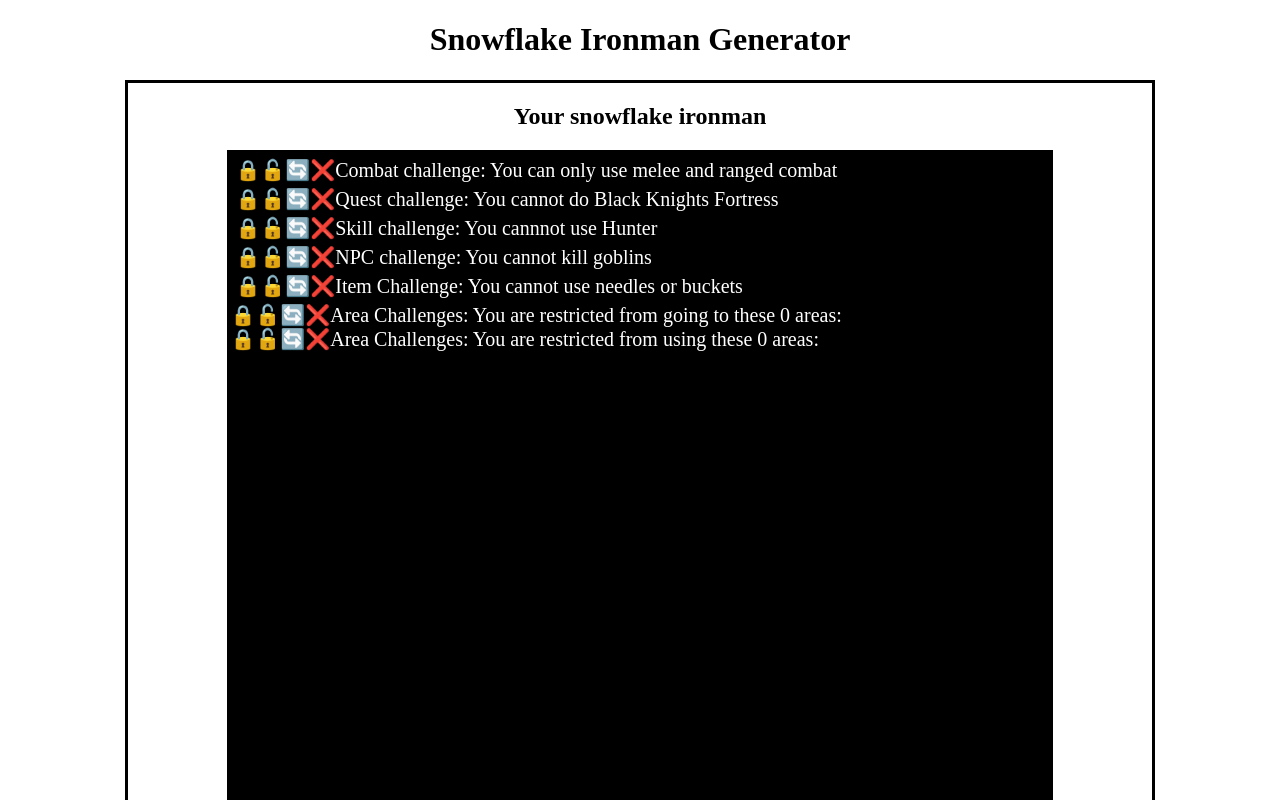
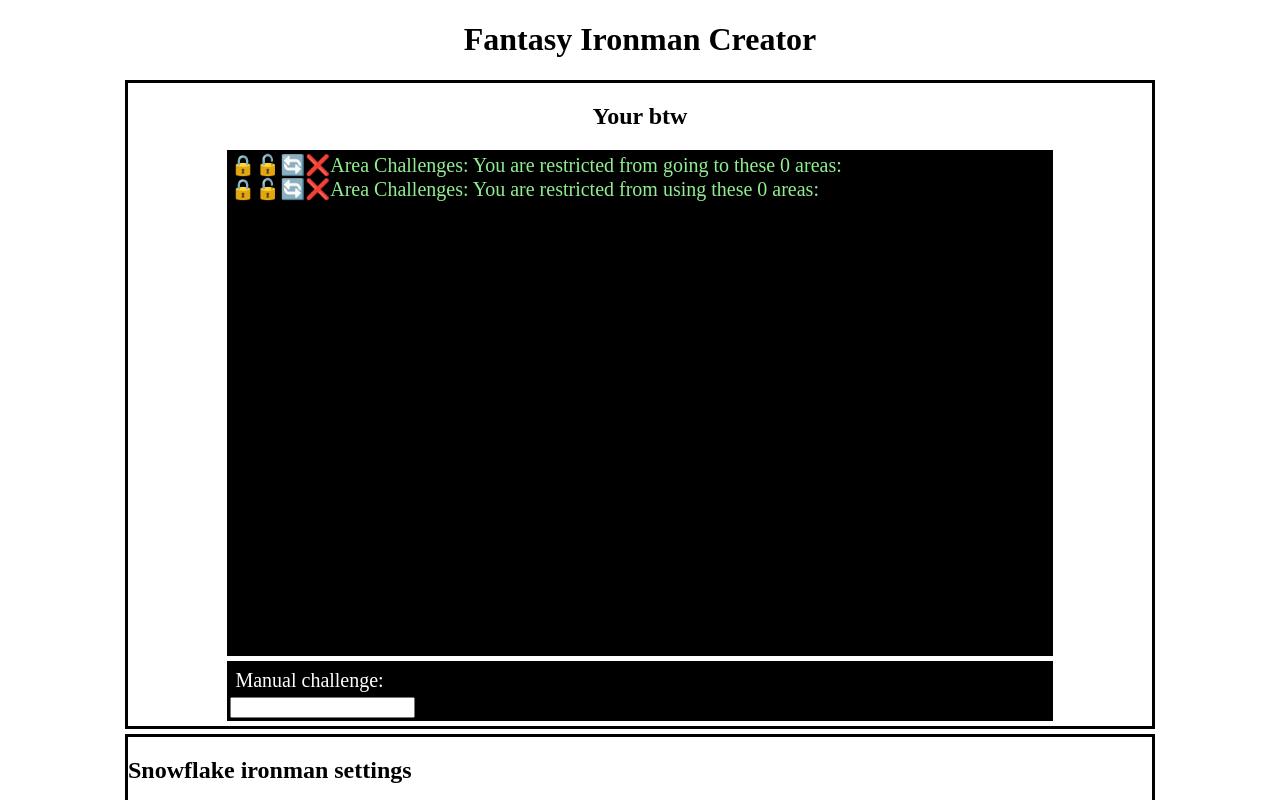
Before and after one commit to Yonkai/ironman-challenge-maker, a Next.js app: page / in a window 1280 px wide. Shown: the top 800 px of the page. Built offline with nearby package versions, Linux system fonts and the light colour scheme.

Commit message:
add small changes

```diff
--- a/components/IronmanDisplayChallenges.js
+++ b/components/IronmanDisplayChallenges.js
@@ -12,14 +12,14 @@ class IronmanDisplayChallenges extends Component {
   render () {
     return (<div>
       {/* Ironman challenge condition: */}
-      <h2> Your snowflake ironman</h2>
+      <h2> Your btw</h2>
       <div className='challenge-list'>
         {/* TODO: Make them removeable once generate to manually weed out conflicts */}
-        <p>🔒🔓🔄❌Combat challenge: You can only use melee and ranged combat</p>
+        {/* <p>🔒🔓🔄❌Combat challenge: You can only use melee and ranged combat</p>
         <p>🔒🔓🔄❌Quest challenge: You cannot do Black Knights Fortress</p>
         <p>🔒🔓🔄❌Skill challenge: You cannnot use Hunter</p>
         <p>🔒🔓🔄❌NPC challenge: You cannot kill goblins</p>
-        <p>🔒🔓🔄❌Item Challenge: You cannot use needles or buckets</p>
+        <p>🔒🔓🔄❌Item Challenge: You cannot use needles or buckets</p> */}
         <AreaDisplay
           rootState={this.props.rootState}
         />
@@ -48,7 +48,7 @@ class IronmanDisplayChallenges extends Component {
 
             .challenge-list{
               overflow-y: scroll;
-              height:690px;
+              height:500px;
 
             }
             div div{
--- a/components/displayers/AreaDisplay.js
+++ b/components/displayers/AreaDisplay.js
@@ -2,6 +2,7 @@ import STATE_KEYS from '../../STATE_KEYS.js'
 import challenges from '../../challenges.js'
 
 const AreaDisplay = (props) => {
+  // TODO:Make stateful, storing in this comp., so you can compare previous state
   // Shuffle array
   const shuffled = challenges.areas.sort(() => 0.5 - Math.random())
 
@@ -21,7 +22,7 @@ const AreaDisplay = (props) => {
         {`🔒🔓🔄❌Area Challenges: You are restricted from going to these
       ${props.rootState[STATE_KEYS.AREA.GOING_AREA] ? props.rootState[STATE_KEYS.AREA.GOING_AREA] : 0}  areas:`}
         {goingSelected.map((area, index) =>
-          <li key={index}>{area}</li>
+          <li key={index}>{`🔒🔓🔄❌ ${area}`}</li>
         )}
       </ul>
       {/* Use this?props.rootState[STATE_KEYS.AREA.GOING_AREA] || 0 */}
@@ -29,7 +30,7 @@ const AreaDisplay = (props) => {
         {`🔒🔓🔄❌Area Challenges: You are restricted from using these
       ${props.rootState[STATE_KEYS.AREA.USING_AREA] ? props.rootState[STATE_KEYS.AREA.USING_AREA] : 0}  areas:`}
         {usingSelected.map((area, index) =>
-          <li key={index + 1000}>{area}</li>
+          <li key={index + 1000}>{`🔒🔓🔄❌ ${area}`}</li>
         )}
       </ul>
 
@@ -45,7 +46,7 @@ const AreaDisplay = (props) => {
               margin-left:40px;
             }
             ul{
-              color:white;
+              color:lightgreen;
               font-size:20px;
               margin:0;
               padding:0;
--- a/pages/index.js
+++ b/pages/index.js
@@ -32,7 +32,7 @@ class IronmanChallengeRoot extends Component {
   render () {
     return (
       <div>
-        <h1>Snowflake Ironman Generator</h1>
+        <h1>Fantasy Ironman Creator</h1>
         <div>
           <IronmanDisplayChallenges
             rootState={this.state}
```
Also changed, not shown: 1 other file (tests, documents, lock files or other folders).
